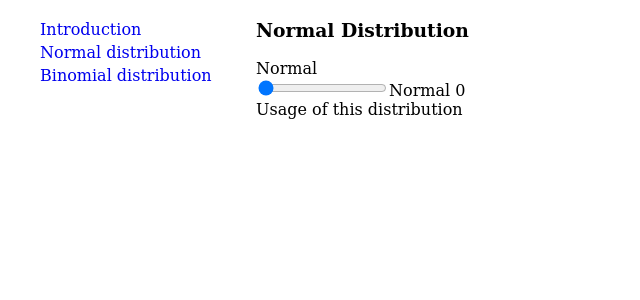
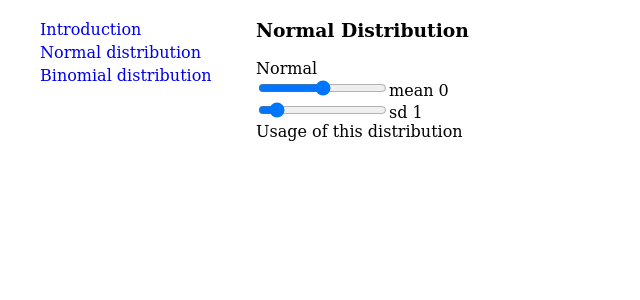
Before and after one commit to dataewan/distribution-digest, a React (Create React App) app: page /normal in a window 1280 px wide. Shown: the top 300 px of the page, without its empty margins (0-640 px from the left). Built offline with nearby package versions, Linux system fonts and the light colour scheme.

Commit message:
got components talking to the overall state object

```diff
--- a/src/distributions/distributioncomponents/DistributionControls.jsx
+++ b/src/distributions/distributioncomponents/DistributionControls.jsx
@@ -1,25 +1,48 @@
 import React from 'react'
 
-class DistributionControl extends React.Component {
-  constructor(props, dist, index){
+class ParameterControl extends React.Component {
+
+  constructor(props){
     super(props)
+    this.state = {
+      value: this.props.parameter.getter()
+    }
   }
 
   updatevalue = (e) => {
-    this.props.dist.parameters[0].setter(e.target.value)
+    this.props.parameter.setter(e.target.value)
+    this.setState({
+      value: this.props.parameter.getter()
+    })
   }
+
   render() {
     return (
       <div>
         <input
           type="range"
-          min="0"
-          max="100"
-          value = {this.props.dist.parameters[0].getter()}
+          min={this.props.parameter.minval}
+          max={this.props.parameter.maxval}
+          step={this.props.parameter.step}
+          value = {this.state.value}
           onChange = {this.updatevalue}/>
-        {this.props.dist.name} {this.props.dist.parameters[0].getter()}
+        {this.props.parameter.name} {this.props.parameter.getter()}
       </div>
     )
+  }
+}
+
+class DistributionControl extends React.Component {
+  render() {
+    const controls = this.props.dist.parameters.map(
+      (parameter, i) => {
+        return(
+        <ParameterControl
+          parameter={parameter}
+          key={i} />
+        )
+      })
+    return controls
   }
 }
 
--- a/src/distributions/maths/Normal.js
+++ b/src/distributions/maths/Normal.js
@@ -12,18 +12,22 @@ class NormalMaths {
         name: "mean",
         getter: this.getMean,
         setter: this.setMean,
-
+        minval: -10,
+        maxval: 10,
+        step: 0.1
       },
       {
         name: "sd",
         getter: this.getSD,
         setter: this.setSD,
+        minval: 0,
+        maxval: 10,
+        step: 0.1,
       }
     ]
   }
 
   getMean = () => {
-    console.log(this.mean);
     return this.mean;
   }
 
```
